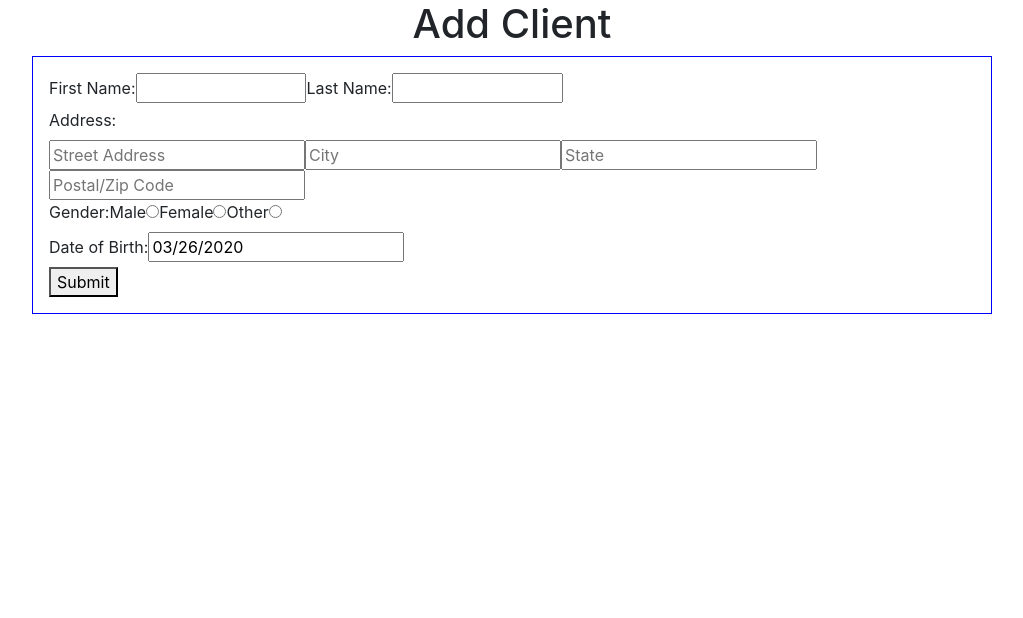
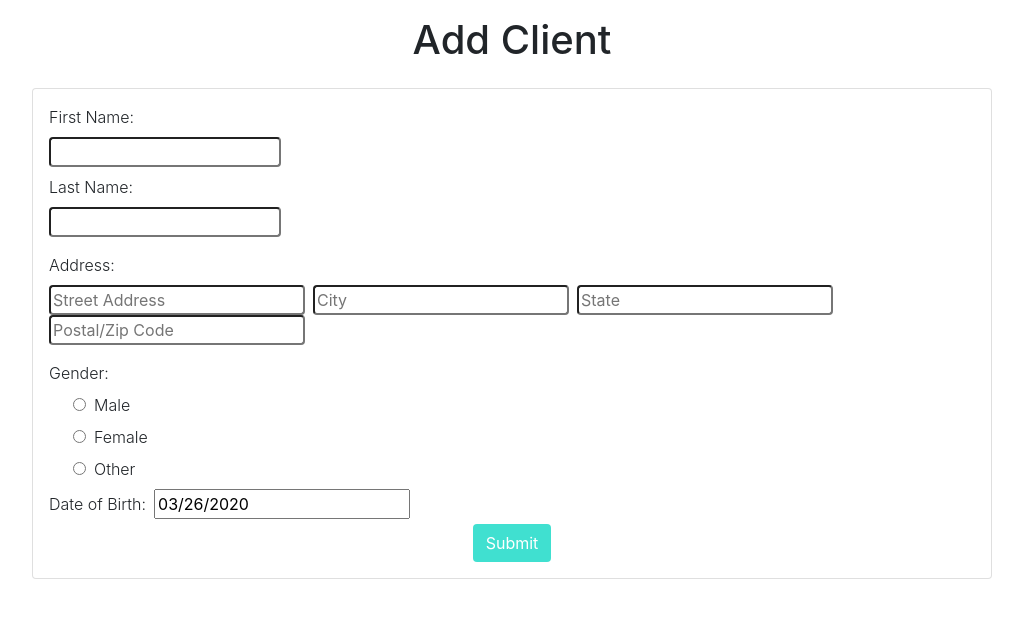
Before and after one commit to J-ah1/Housing-Rent-Calculator, a React (Create React App) app in the folder Client/: page /add in a window 1280 px wide. Shown: the top 618 px of the page, without its empty margins (128-1151 px from the left). Built offline with nearby package versions, Linux system fonts and the light colour scheme.

Commit message:
Modified: Styling for add client page

```diff
--- a/Client/src/Components/AddClient.js
+++ b/Client/src/Components/AddClient.js
@@ -3,6 +3,8 @@ import axios from 'axios';
 
 import DatePicker from 'react-datepicker';
 import "react-datepicker/dist/react-datepicker.css";
+
+import '../Styles/AddClient.css'
 
 class AddClient extends Component {
     constructor(props) {
@@ -99,30 +101,31 @@ class AddClient extends Component {
 
     render() {
         return (
-            <div style={{display: 'flex', flexDirection: 'column', alignItems:'center'}}>
+            <div className="mt-3" style={{display: 'flex', flexDirection: 'column', alignItems:'center'}}>
                 <h1>Add Client</h1>
 
 
 
                 <form
+                    id="add-client-form"
+                    className="card mt-3 mb-5"
                     onSubmit={this.handleSubmit}
-                    style={{display: 'flex', flexDirection: 'column', alignItems: 'flex-start', width: '75%', border: '1px solid blue', padding:'1em'}}
+                    style={{display: 'flex', flexDirection: 'column', alignItems: 'flex-start', width: '75%', padding:'1em'}}
                 >
-
-
-
-                    <div style={{flexDirection: 'row'}}>
-                        <label>First Name: </label>
+                    <label className="font-weight-light">First Name: </label>
                     <input
+                        className="rounded"
                         type="text"
                         name="fName"
                         value={this.state.fName}
                         onChange={this.changeHandler}
                         required
-                        style={{width: '25%'}}></input>
+                        style={{width: '25%'}}>
+                    </input>
 
-                        <label>Last Name: </label>
+                    <label className="font-weight-light mt-2">Last Name: </label>
                     <input
+                        className="rounded"
                         type="text"
                         name="lName"
                         value={this.state.lName}
@@ -130,11 +133,12 @@ class AddClient extends Component {
                         required
                         style={{width: '25%'}}>
                     </input>
-                    </div>
 
-                    <label>Address:</label>
+
+                    <label className="font-weight-light mt-3">Address:</label>
                     <div style={{display: 'flex', flexWrap: 'wrap'}}>
                         <input
+                            className="rounded mr-2"
                             placeholder="Street Address"
                             type="text"
                             name="addStreet"
@@ -142,6 +146,7 @@ class AddClient extends Component {
                             onChange={this.changeHandler}
                         ></input>
                         <input
+                            className="rounded mr-2"
                             placeholder="City"
                             type="text"
                             name="addCity"
@@ -149,6 +154,7 @@ class AddClient extends Component {
                             onChange={this.changeHandler}
                         ></input>
                         <input
+                            className="rounded mr-2"
                             placeholder="State"
                             type="text"
                             name="addState"
@@ -156,6 +162,7 @@ class AddClient extends Component {
                             onChange={this.changeHandler}
                         ></input>
                         <input
+                            className="rounded mr-2"
                             placeholder="Postal/Zip Code"
                             type="text"
                             name="addZip"
@@ -164,11 +171,11 @@ class AddClient extends Component {
                         ></input>
                     </div>
 
-
+                    <label className="font-weight-light mt-3">Gender: </label>
+                    <div className="ml-4" style={{display: 'flex', flexDirection: 'column'}}>
                         <div>
-                        <label>Gender: </label>
-                        <label>Male</label>
                             <input
+                                className="mr-2"
                                 type="radio"
                                 id="male"
                                 name="gender"
@@ -177,8 +184,11 @@ class AddClient extends Component {
                                 required
                             >
                             </input>
-                        <label>Female</label>
+                            <label className="font-weight-light">Male</label>
+                        </div>
+                        <div>
                             <input
+                                className="mr-2"
                                 type="radio"
                                 id="female"
                                 name="gender"
@@ -186,8 +196,11 @@ class AddClient extends Component {
                                 onChange={this.radioChangeHandler}
                             >
                             </input>
-                        <label>Other</label>
+                            <label className="font-weight-light">Female</label>
+                        </div>
+                        <div>
                             <input
+                                className="mr-2"
                                 type="radio"
                                 id="other"
                                 name="gender"
@@ -195,24 +208,20 @@ class AddClient extends Component {
                                 onChange={this.radioChangeHandler}
                             >
                             </input>
+                            <label className="font-weight-light">Other</label>
+                        </div>
                     </div>
 
                     <div>
-                        <label>Date of Birth: </label>
+                        <label className="font-weight-light mr-2">Date of Birth: </label>
                         <DatePicker
                             selected={this.state.dob}
                             onChange={this.hangleDateChange}
                         />
 
-                        {/* <input
-                            type="date"
-                            name="dob"
-                            onChange={this.changeHandler}
-                            required
-                        ></input>                     */}
                     </div>
 
-                    <button type="submit">Submit</button>
+                    <button className="btn text-white" type="submit">Submit</button>
                 </form>
             </div>
 
--- /dev/null
+++ b/Client/src/Styles/AddClient.css
@@ -0,0 +1,8 @@
+#add-client-form > button{
+    align-self: center;
+    background-color: turquoise;
+}
+
+#add-client-form > button:hover{
+    background-color: mediumturquoise;
+}
```
Lines whose indentation alone changed are shown as unchanged.
